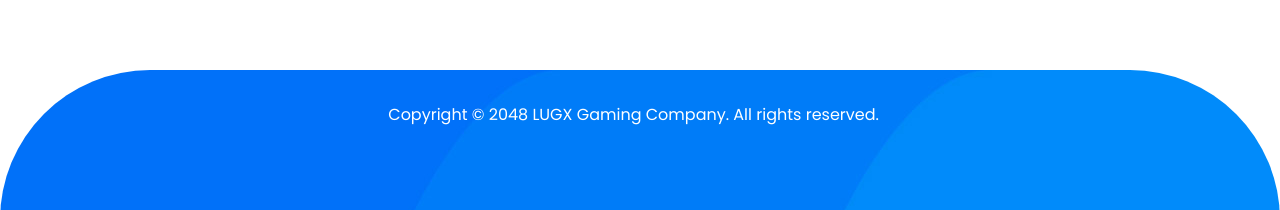
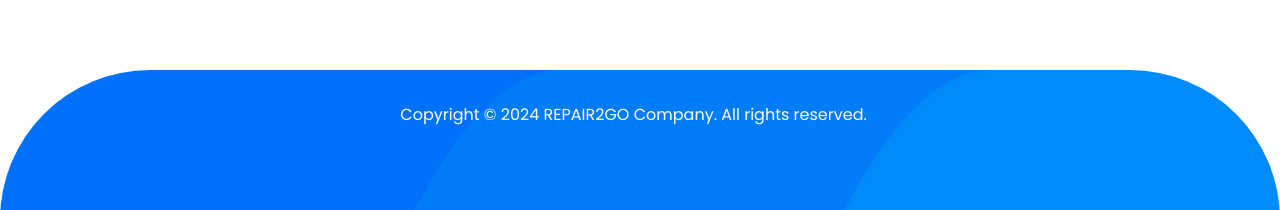
Before and after one commit to jasper062204/repair2go_repairshop, a plain HTML site: page index.html in a window 1280 px wide. Shown: the part 2681-2891 px from the top of the page. Drawn offline with nearby package versions, Linux system fonts and the light colour scheme.

Commit message:
Update index.html

```diff
--- a/index.html
+++ b/index.html
@@ -209,7 +209,7 @@
   <footer>
     <div class="container">
       <div class="col-lg-12">
-        <p>Copyright © 2048 LUGX Gaming Company. All rights reserved. &nbsp;&nbsp; <a rel="nofollow" href="https://templatemo.com" target="_blank"></a></p>
+        <p>Copyright © 2024 REPAIR2GO Company. All rights reserved. &nbsp;&nbsp; <a rel="nofollow" href="https://templatemo.com" target="_blank"></a></p>
       </div>
     </div>
   </footer>
```
